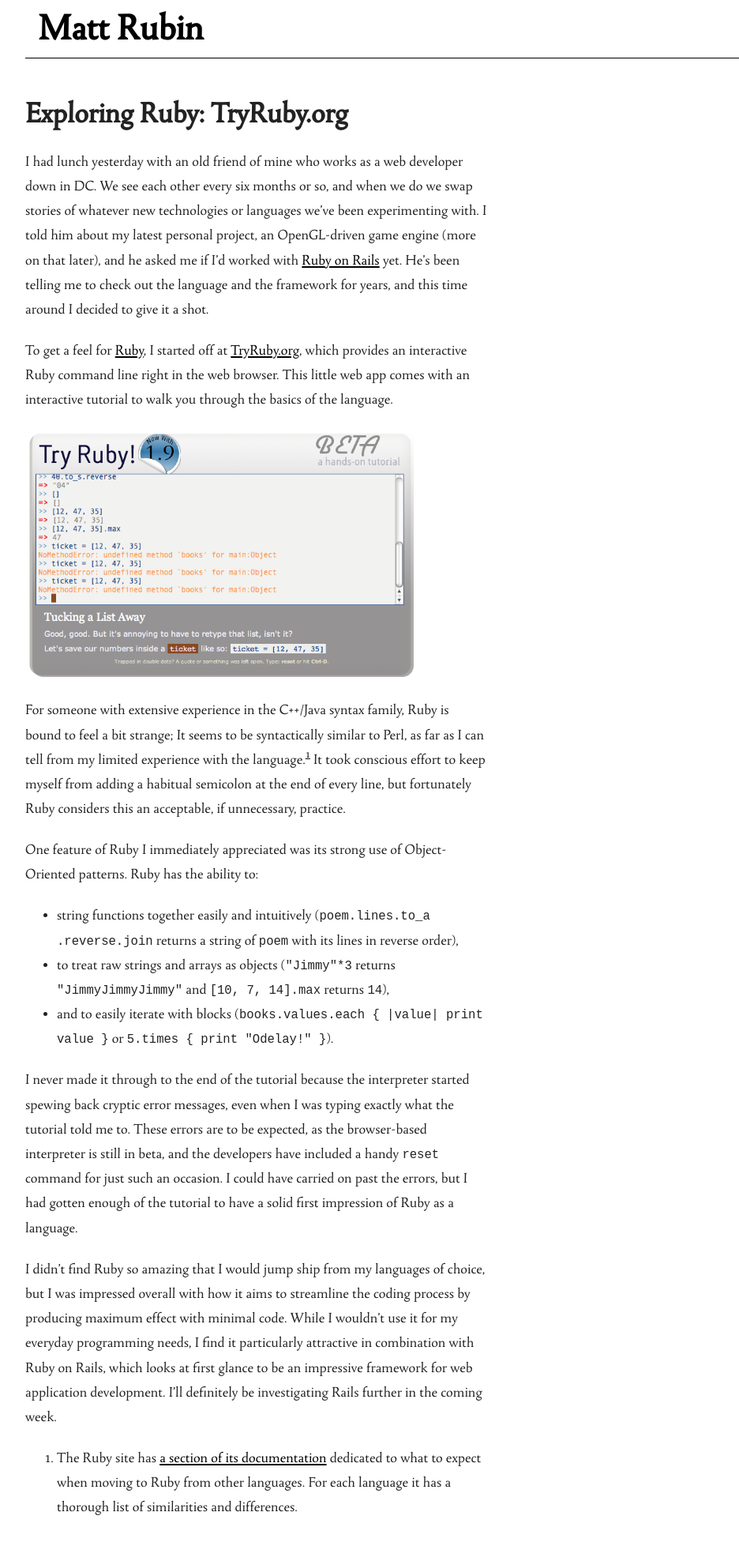
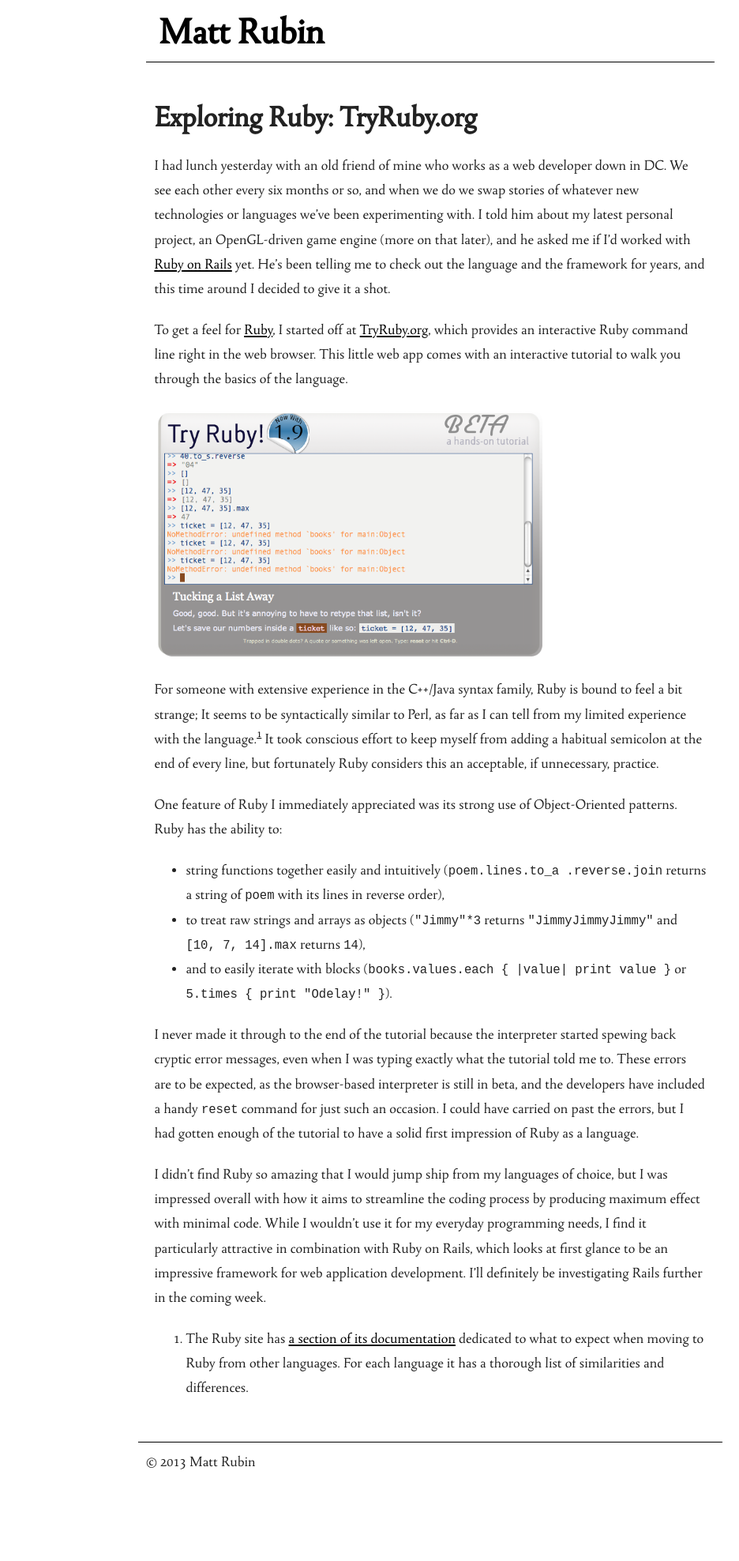
Before and after one commit to c3333/mattrubin.me, a Jekyll site: the page built from _posts/2010-12-13-exploring-ruby.md, in a window 1280 px wide. Shown: the whole page at 79% size, without its empty margins (95-1031 px from the left). Built offline with Jekyll 4.4.1, drawn with Linux system fonts in a browser that asks for light colours; after the commit the page ends 1878 px from its top, so only the background shows below that.

Commit message:
Show only articles (no "Recent Posts" aside) in a narrower layout

```diff
--- a/_layouts/default.html
+++ b/_layouts/default.html
@@ -26,9 +26,7 @@
 </div> <!-- #main-container -->
 
 <div class="footer-container">
-	{% comment %}
 	<footer class="wrapper">
-		<h3>footer</h3>
+		&copy; 2013 Matt Rubin
 	</footer>
-	{% endcomment %}
 </div>
--- a/css/main.css
+++ b/css/main.css
@@ -138,7 +138,7 @@
 
 header h1 {
     font-size: 2.5em;
-    margin: 0.5em 0.3em 0.3em 0.3em;
+    margin: 0.6em 0.3em 0.3em 0.3em;
 }
 
 article h1 a {
@@ -215,7 +215,7 @@
 
     .main article {
         float: left;
-        width: 57%;
+        margin: 0 0.5em;
     }
 
     .main aside {
@@ -224,14 +224,14 @@
     }
 }
 
-@media only screen and (min-width: 1140px) {
+@media only screen and (min-width: 800px) {
 
 /* ===============
     Maximal Width
    =============== */
 
     .wrapper {
-        width: 1026px; /* 1140px - 10% for margins */
+        width: 720px; /* 1140px - 10% for margins */
         margin: 0 auto;
     }
 }
--- a/index.html
+++ b/index.html
@@ -2,6 +2,7 @@
 layout: default
 ---
 
+{% comment %}
 <aside>
 	<h3>Recent Posts</h3>
 	<ul>
@@ -10,6 +11,7 @@
 	{% endfor %}
 	</ul>
 </aside>
+{% endcomment %}
 
 {% for post in site.posts %}
 	<article>
```
